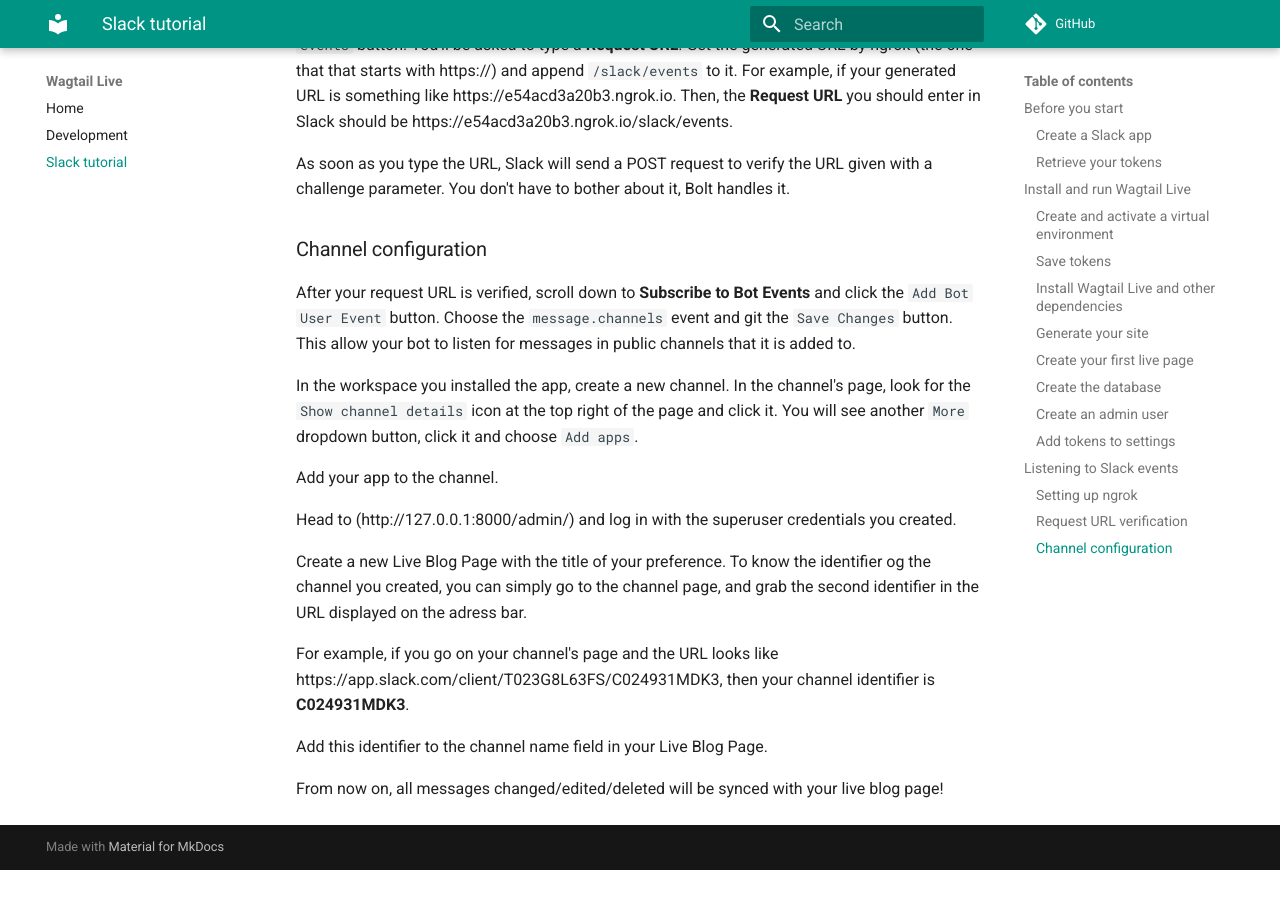
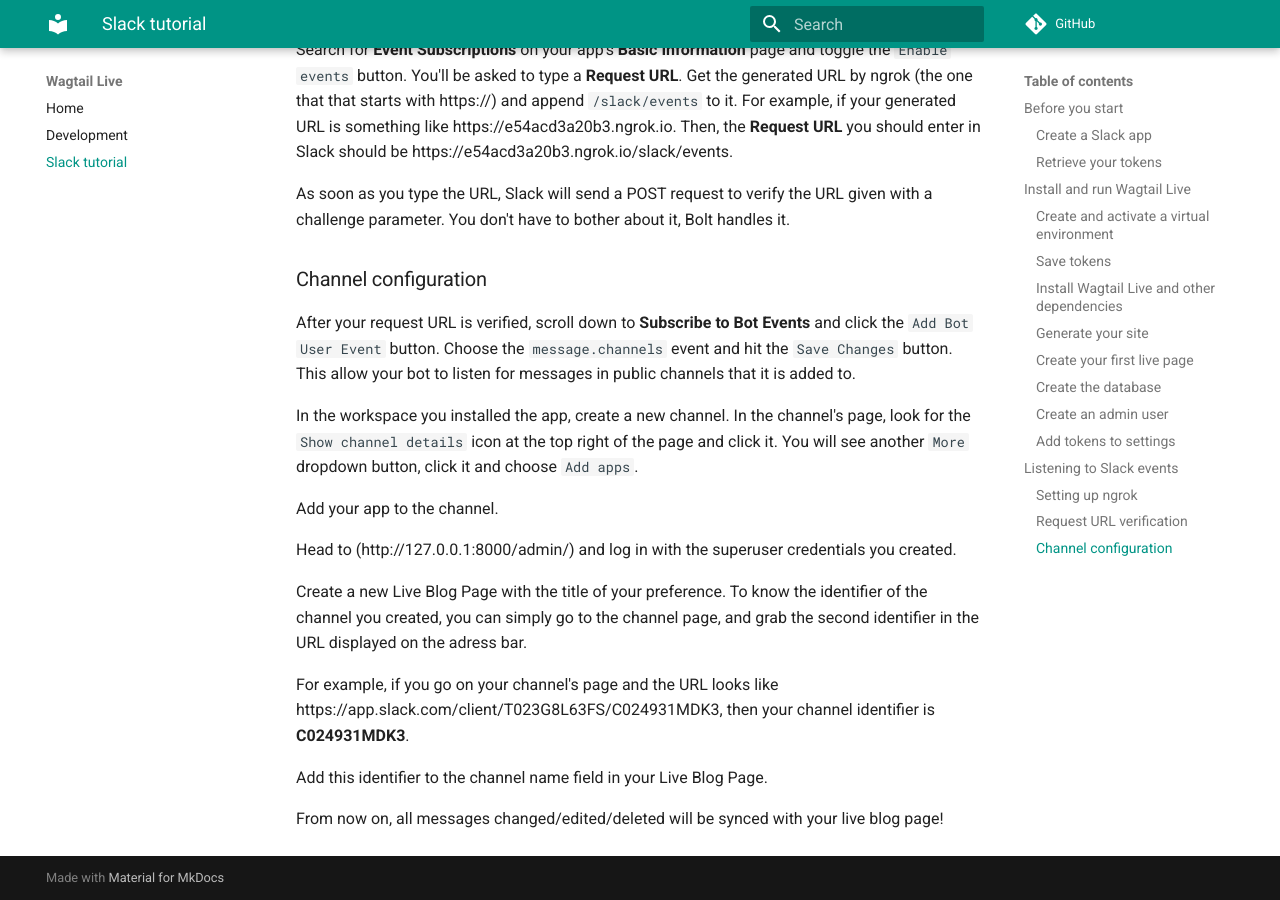
Before and after one commit to wagtail/wagtail-live, an MkDocs documentation site: the page built from docs/getting_started/tutorial.md, in a window 1280 px wide and 900 px high, scrolled down 5222 px. Built offline with MkDocs 1.6.1 and Material for MkDocs 9.7.7, drawn with Linux system fonts in a browser that asks for light colours; comment, search, counter and statistics services are not loaded; before the commit the page ends 6092 px from its top, so only the background shows below that; some of the changed text lies outside the part shown.

Commit message:
Typo fix on tutorial

````diff
--- a/docs/getting_started/tutorial.md
+++ b/docs/getting_started/tutorial.md
@@ -144,8 +144,9 @@ We can now create our first `LiveBlogPage`. Add the following in `liveblog.model
 Create a `templates` folder inside your `liveblog` app. Add a `liveblog` folder in the `templates` folder
 you just created and create a `live_blog_page.html` file. This respresents our `LiveBlogPage` template.
 For now, add this to your `live_blog_page.html` template:
+```
     {{ self.live_posts }}
-
+```
 That's all we need in our models.
 
 ### Create the database
@@ -250,7 +251,7 @@ You don't have to bother about it, Bolt handles it.
 ### Channel configuration
 
 After your request URL is verified, scroll down to **Subscribe to Bot Events** and click the `Add Bot User Event` button.
-Choose the `message.channels` event and git the `Save Changes` button. This allow your bot to listen for messages in public channels that it is added to.
+Choose the `message.channels` event and hit the `Save Changes` button. This allow your bot to listen for messages in public channels that it is added to.
 
 In the workspace you installed the app, create a new channel.
 In the channel's page, look for the `Show channel details` icon at the top right of the page and click it.
@@ -260,7 +261,7 @@ Add your app to the channel.
 
 Head to (http://127.0.0.1:8000/admin/) and log in with the superuser credentials you created.
 
-Create a new Live Blog Page with the title of your preference. To know the identifier og the channel you created,
+Create a new Live Blog Page with the title of your preference. To know the identifier of the channel you created,
 you can simply go to the channel page, and grab the second identifier in the URL displayed on the adress bar.
 
 For example, if you go on your channel's page and the URL looks like https://app.slack.com/client/T023G8L63FS/C024931MDK3,
````
